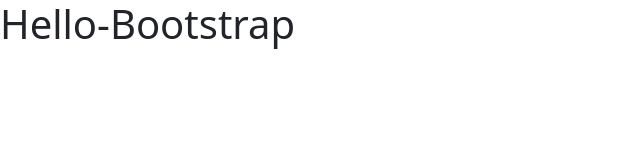
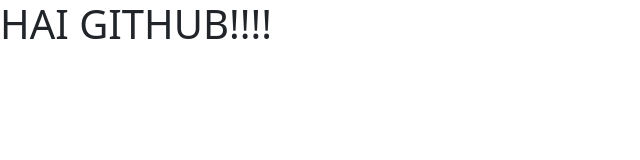
Before and after one commit to Plasmy271/git-hub-demo, a plain HTML site: page index.html in a window 1280 px wide. Shown: the whole page, without its empty margins (0-640 px from the left). Drawn offline with nearby package versions, Linux system fonts and the light colour scheme.

Commit message:
changed text

```diff
--- a/index.html
+++ b/index.html
@@ -9,6 +9,6 @@
   <script src="https://stackpath.bootstrapcdn.com/bootstrap/5.0.0-alpha1/js/bootstrap.min.js" integrity="sha384-oesi62hOLfzrys4LxRF63OJCXdXDipiYWBnvTl9Y9/TRlw5xlKIEHpNyvvDShgf/" crossorigin="anonymous"></script>
 </head>
 <body>
-<h1>Hello-Bootstrap</h1>
+<h1>HAI GITHUB!!!!</h1>
 </body>
 </html>
```
